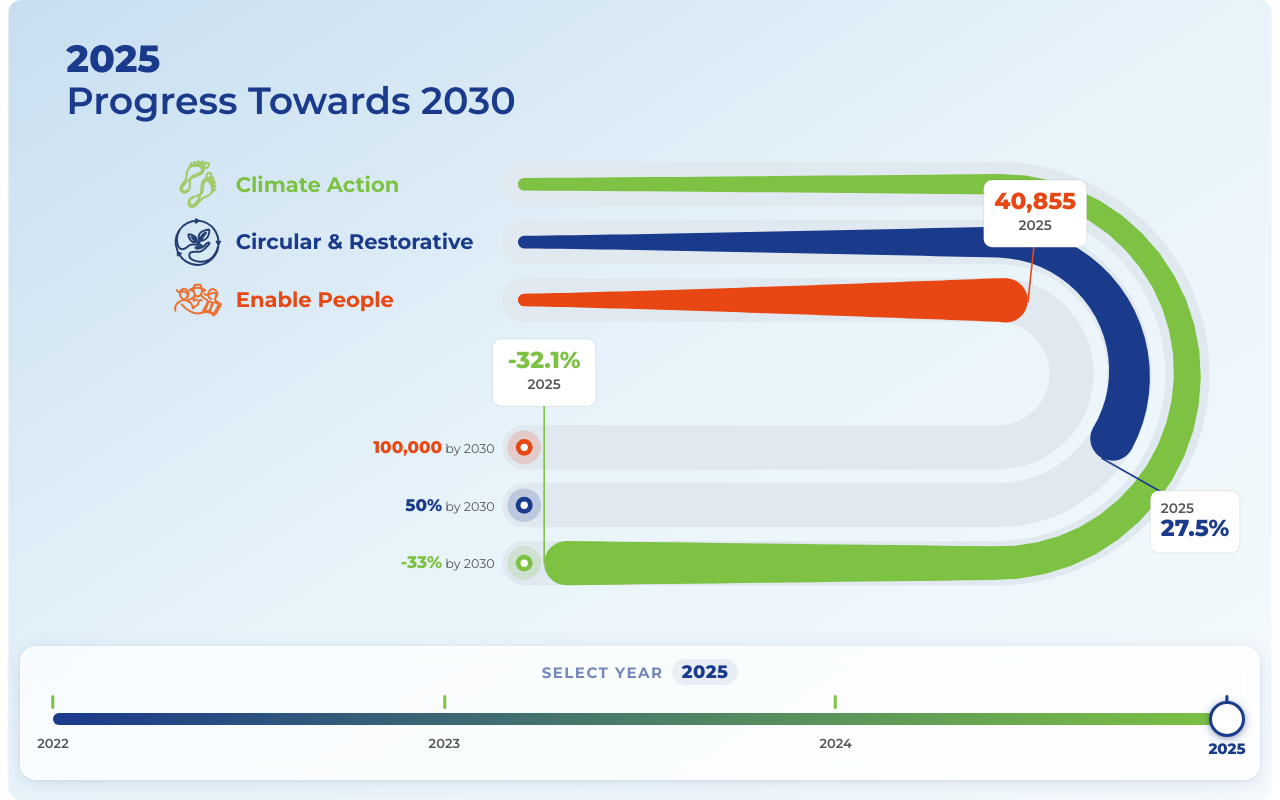
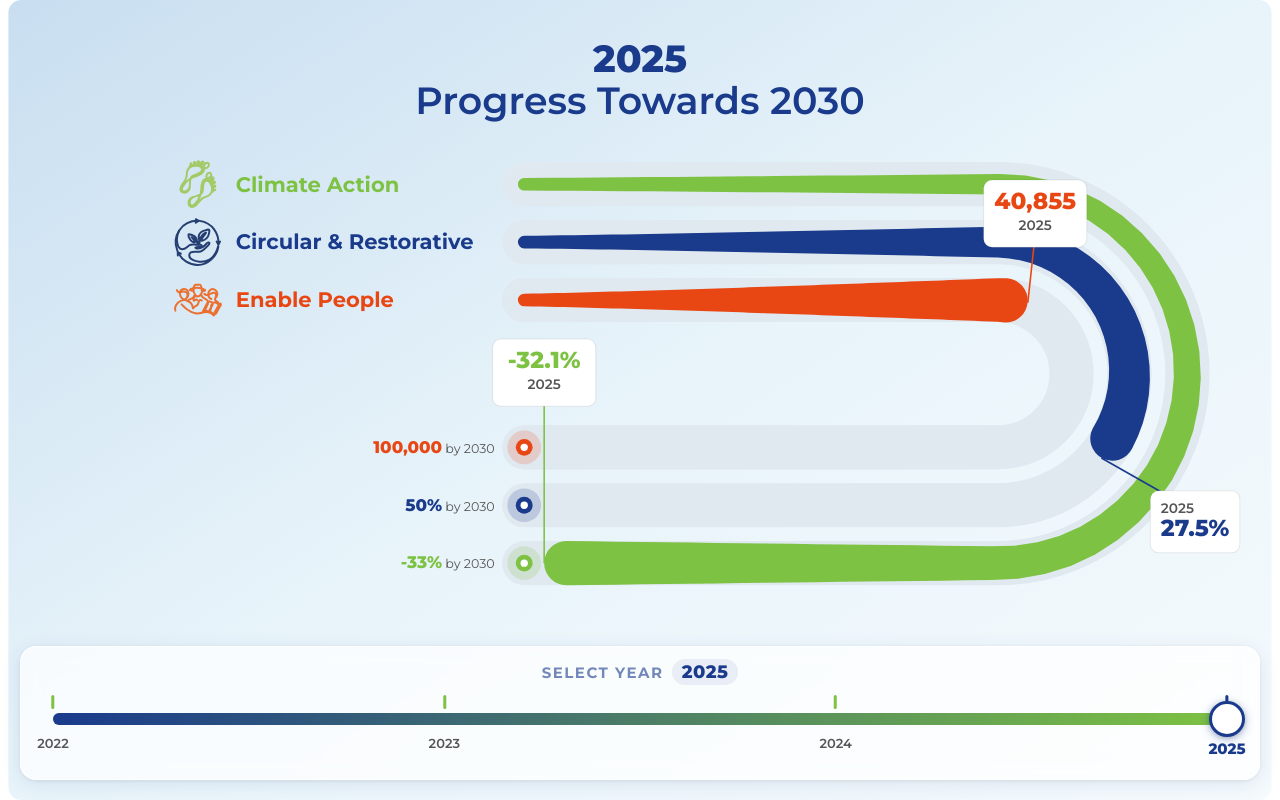
Before and after one commit to Biomar-digital/Biomar-progression-chart, a React (Vite) app: page / in a window 1280 px wide. Built offline with nearby package versions, Linux system fonts and the light colour scheme.

Commit message:
Center title text horizontally on canvas
https://claude.ai/code/session_013pz6vNT3wRemKZuqjeC921

```diff
--- a/src/components/ProgressChart.jsx
+++ b/src/components/ProgressChart.jsx
@@ -205,8 +205,8 @@ export default function ProgressChart({ selectedYear }) {
       <rect width={VB_W} height={VB_H} fill="url(#bgGrad)" rx="12" />
 
       {/* Title */}
-      <text x={55} y={68} className="chart-title-year">{selectedYear}</text>
-      <text x={55} y={108} className="chart-title-text">Progress Towards 2030</text>
+      <text x={VB_W / 2} y={68} textAnchor="middle" className="chart-title-year">{selectedYear}</text>
+      <text x={VB_W / 2} y={108} textAnchor="middle" className="chart-title-text">Progress Towards 2030</text>
 
       {/* Ghost (background) tracks */}
       {TRACKS.map((track, i) => (
```
